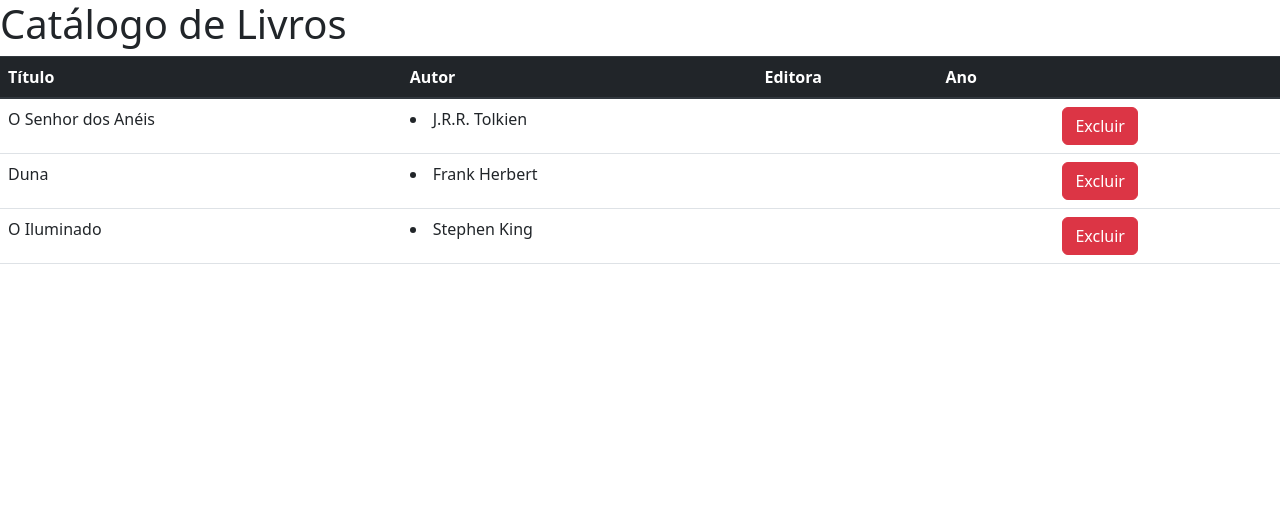
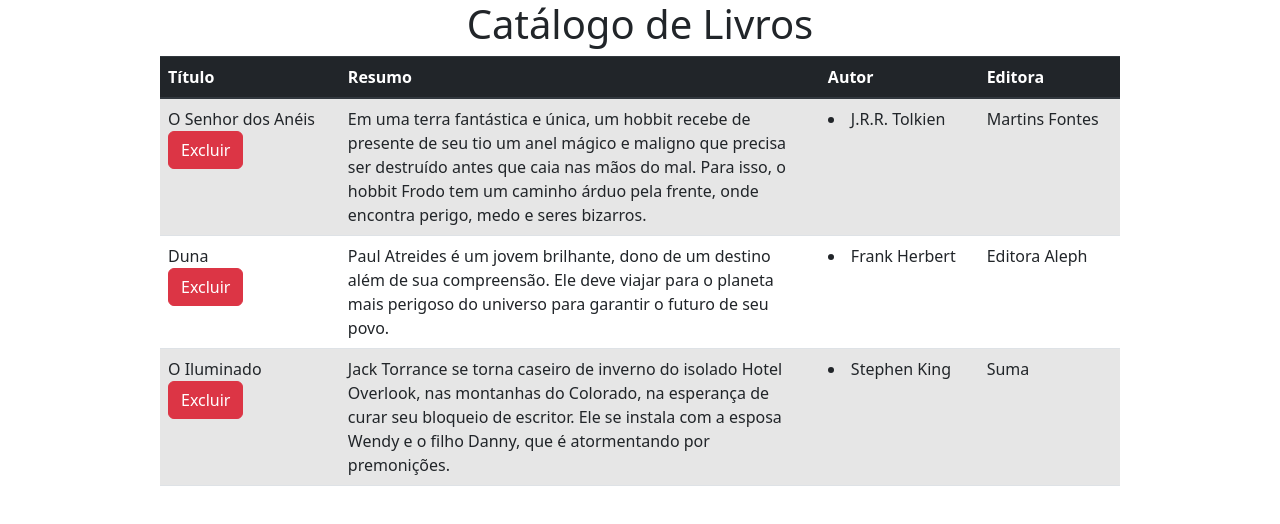
Before and after one commit to ArielFSantos/Trabalho_Nivel_3, a React (Create React App) app in the folder livros-react/: page / in a window 1280 px wide. Shown: the top 524 px of the page. Built offline with nearby package versions, Linux system fonts and the light colour scheme.

Commit message:
nivel 1 concluid

```diff
--- a/livros-react/src/LivroLista.js
+++ b/livros-react/src/LivroLista.js
@@ -1,21 +1,20 @@
 import React, { useState, useEffect, useMemo } from 'react';
 import ControleLivro from './controle/ControleLivros'
-import { getNomeEditora } from './controle/ControleEditora';
 import 'bootstrap';
 
 function LinhaLivro(props) {
   const { livro, excluir } = props;
-  const nomeEditora = getNomeEditora(livro.codEditora);
 
   return (
     <tr>
-      <td>{livro.titulo}</td>
+      <td>{livro.titulo}
+      <div className='.bg-danger'>
+        <button type="button" class="btn btn-danger" onClick={() => excluir(livro.codigo)}>Excluir</button>
+      </div>
+      </td>
+      <td>{livro.resumo}</td>
       <td>{livro.autor.map((autor, index) => <li key={index}>{autor}</li>)}</td>
-      <td>{nomeEditora}</td>
-      <td>{livro.ano}</td>
-      <td className='.bg-danger'>
-        <button type="button" class="btn btn-danger" onClick={() => excluir(livro.codigo)}>Excluir</button>
-      </td>
+      <td>{livro.editora}</td>
     </tr>
   );
 }
@@ -41,14 +40,14 @@ export default function LivroLista() {
   return (
     <main>
       <h1>Catálogo de Livros</h1>
-      <table class="table">
+      <table class="table table-striped w-75">
         <thead class="thead-dark">
           <tr>
-            <th scope="col">Título</th>
+            <th >Título</th>
+            <th class="w-50 p-2">Resumo</th>
             <th>Autor</th>
             <th>Editora</th>
-            <th>Ano</th>
-            <th></th>
+
           </tr>
         </thead>
         <tbody>
--- a/livros-react/src/controle/ControleLivros.ts
+++ b/livros-react/src/controle/ControleLivros.ts
@@ -4,27 +4,32 @@ let livros: Array<Livro> = [
   {
     codigo: 1,
     codEditora:100,
+    editora:"Martins Fontes ",
     titulo: 'O Senhor dos Anéis',
-    resumo:'Em uma terra fantástica e única, um hobbit recebe de presente de seu tio um anel mágico e maligno que precisa ser destruído antes que caia nas mãos do mal. Para isso, o hobbit Frodo tem um caminho árduo pela frente, onde encontra perigo, medo e seres bizarros. Ao seu lado para o cumprimento desta jornada, ele aos poucos pode contar com outros hobbits, um elfo, um anão, dois humanos e um mago, totalizando nove seres que formam a Sociedade do Anel.',
+    resumo:'Em uma terra fantástica e única, um hobbit recebe de presente de seu tio um anel mágico e maligno que precisa ser destruído antes que caia nas mãos do mal. Para isso, o hobbit Frodo tem um caminho árduo pela frente, onde encontra perigo, medo e seres bizarros.',
     autor: ['J.R.R. Tolkien'],
+    ano:1937,
 
 
   },
   {
     codigo: 2,
     codEditora:200,
+    editora:"Editora Aleph",
     titulo: 'Duna',
     resumo:'Paul Atreides é um jovem brilhante, dono de um destino além de sua compreensão. Ele deve viajar para o planeta mais perigoso do universo para garantir o futuro de seu povo.',
     autor: ['Frank Herbert'],
+    ano:1965,
 
   },
   {
     codigo: 3,
     codEditora:300,
+    editora:"Suma",
     titulo: 'O Iluminado',
-    resumo:'Jack Torrance se torna caseiro de inverno do isolado Hotel Overlook, nas montanhas do Colorado, na esperança de curar seu bloqueio de escritor. Ele se instala com a esposa Wendy e o filho Danny, que é atormentando por premonições. Jack não consegue escrever e as visões de Danny se tornam mais perturbadoras. O escritor descobre os segredos sombrios do hotel e começa a se transformar em um maníaco homicida, aterrorizando sua família.',
+    resumo:'Jack Torrance se torna caseiro de inverno do isolado Hotel Overlook, nas montanhas do Colorado, na esperança de curar seu bloqueio de escritor. Ele se instala com a esposa Wendy e o filho Danny, que é atormentando por premonições.',
     autor: ['Stephen King'],
-
+    ano:1977,
   }
 ];
 
--- a/livros-react/src/index.css
+++ b/livros-react/src/index.css
@@ -1,4 +1,10 @@
 
+h1{
+  text-align: center;
+}
+table{
+  margin: auto;
+}
 body {
   margin: 0;
   font-family: -apple-system, BlinkMacSystemFont, 'Segoe UI', 'Roboto', 'Oxygen',
--- a/livros-react/src/modelo/Livro.ts
+++ b/livros-react/src/modelo/Livro.ts
@@ -1,17 +1,21 @@
 export class Livro {
     codigo: number;
     codEditora: number;
+    editora:string;
     titulo: string;
     resumo: string;
     autor:string[];
+    ano:number;
 
 
-    constructor(codEditora: number, codigo: number,titulo:string,resumo:string,autor:[]) {
+    constructor(codEditora: number, codigo: number,titulo:string,resumo:string,autor:[],ano:number,editora:string) {
         this.codigo = codigo;
         this.codEditora = codEditora;
         this.titulo = titulo
         this.resumo = resumo
         this.autor = autor
+        this.ano = ano
+        this.editora = editora
 
 
     }
```
